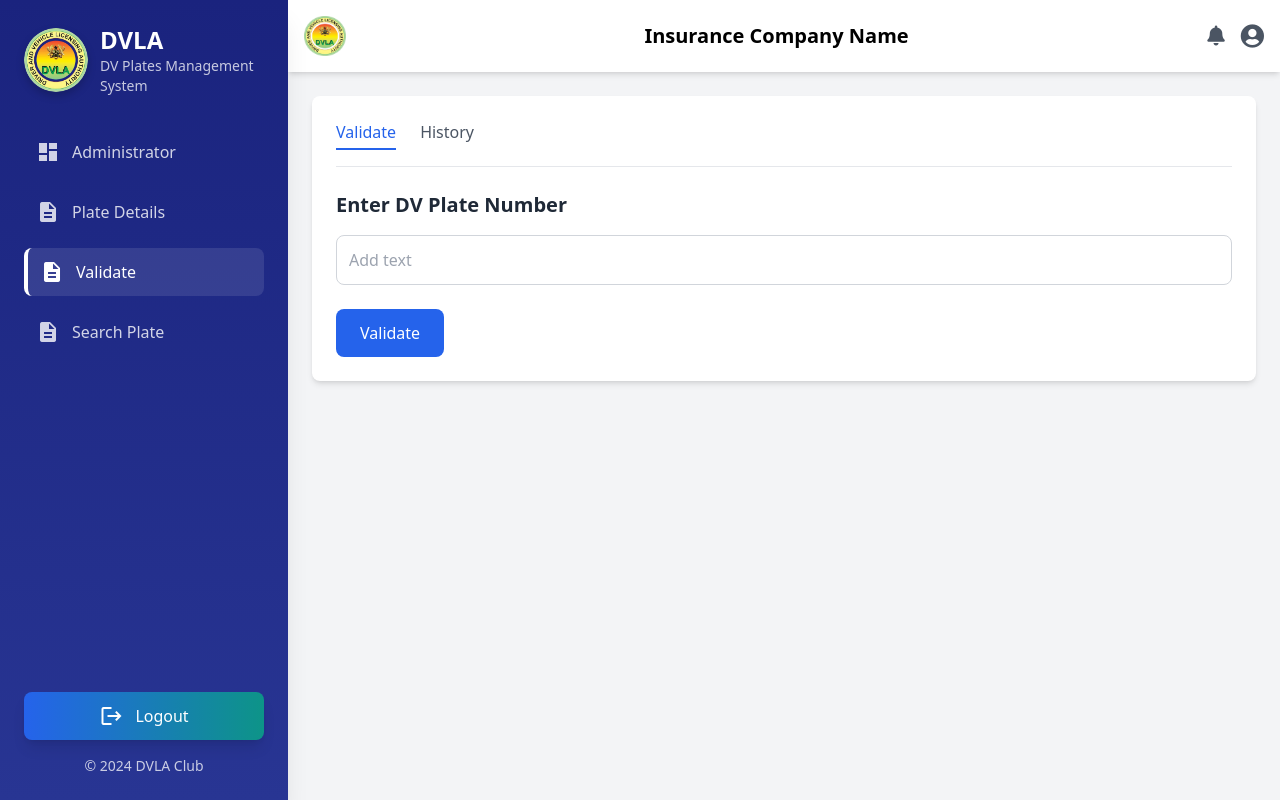
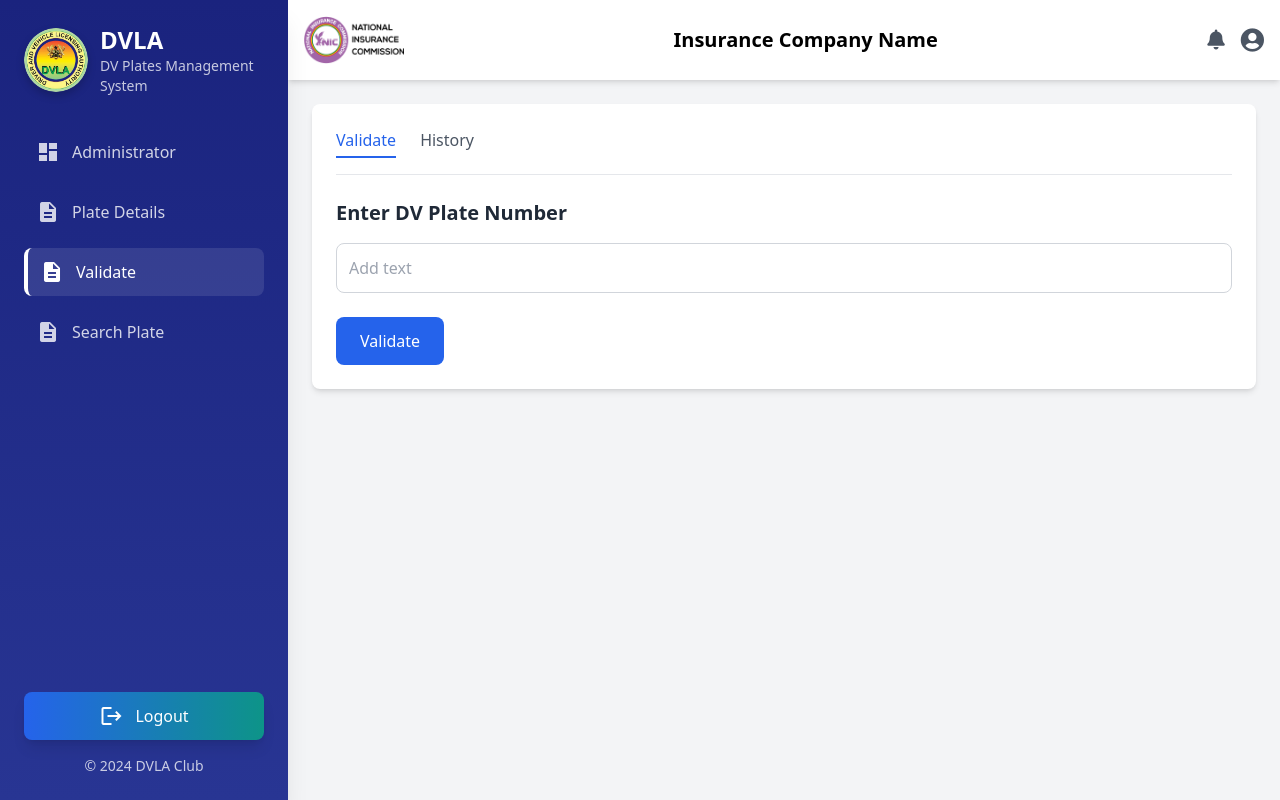
Before and after one commit to isaacaddy/dv-insurance-web, a website: page searchplate.html in a window 1280 px wide. Drawn offline with nearby package versions, Linux system fonts and the light colour scheme.

Commit message:
nic-logo

```diff
--- a/searchplate.html
+++ b/searchplate.html
@@ -119,7 +119,7 @@
         <div class="flex-1 ml-72">
             <!-- Header -->
             <header class="bg-white shadow-md p-4 flex justify-between items-center">
-                <img alt="DVLA Logo" class="h-10" src="/images/oop.png"/>
+                <img alt="DVLA Logo" class="h-12 w-[100px]" src="/images/nic-logo.png"/>
                 <h1 class="text-xl font-bold">Insurance Company Name</h1>
                 <div class="flex items-center space-x-4">
                     <i class="fas fa-bell text-xl text-gray-600 cursor-pointer hover:text-gray-800"></i>
```
Also changed, not shown: admin.html (+1 -1 lines), validate.html (+1 -1 lines), images/nic-logo.png (added).
